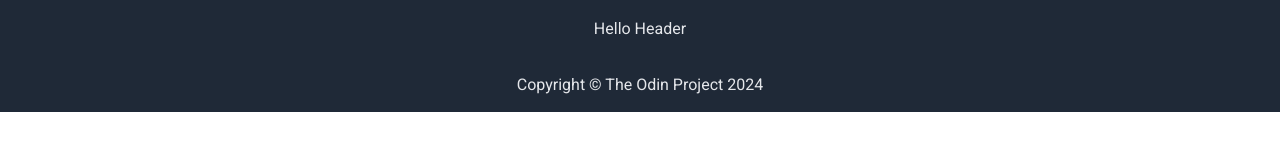
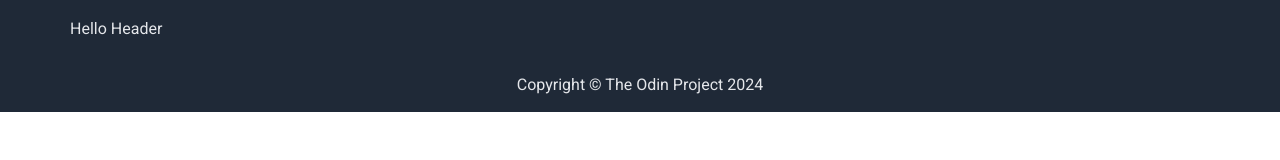
Before and after one commit to wzjustuslim/odin-landing-page, a plain HTML site: page index.html in a window 1280 px wide. Drawn offline with Linux system fonts and the light colour scheme.

Commit message:
Add header div constraint styles

```diff
--- a/style.css
+++ b/style.css
@@ -11,3 +11,11 @@ header, footer {
   align-items: center;
   justify-content: center;
 }
+
+header div {
+  flex: auto;
+}
+
+.constraint {
+  max-width: 1140px;
+}
```
